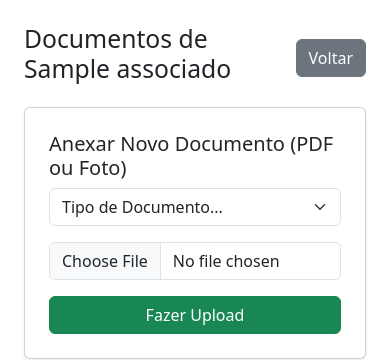
After one commit to junioraraujo270286-afk/ACPAMSAL-Flask-App, a Flask app: page /admin/associados/documentos/1 in a window 390 px wide. The commit adds this page. Shown: the top 360 px of the page. Run offline with Flask 3, Linux system fonts and the light colour scheme; the visitor is signed in with stand-in values (Sample User, id 1); tables that the repository leaves empty hold one stand-in row (values such as "Sample post"); parts of the project's set-up code (start-up, migrations or seed data) failed here and were passed over.

Commit message:
Versão Final 2025: Upload de PDF, Fotos em Disco e Regras ACPAMSAL

```diff
--- /dev/null
+++ b/templates/gerenciar_documentos.html
@@ -0,0 +1,53 @@
+{% extends "base.html" %}
+{% block content %}
+<div class="container mt-4">
+    <div class="d-flex justify-content-between align-items-center mb-3">
+        <h2>Documentos de {{ associado.nome }}</h2>
+        <a href="{{ url_for('gerenciar_associados_web') }}" class="btn btn-secondary">Voltar</a>
+    </div>
+
+    <div class="card p-4 shadow-sm mb-4">
+        <h5>Anexar Novo Documento (PDF ou Foto)</h5>
+        <form method="POST" enctype="multipart/form-data" class="row g-3">
+            <div class="col-md-5">
+                <select name="tipo_doc" class="form-select" required>
+                    <option value="" disabled selected>Tipo de Documento...</option>
+                    <option value="RG">RG</option>
+                    <option value="CNH">CNH</option>
+                    <option value="CRLV">CRLV (Documento Moto)</option>
+                    <option value="Comprovante">Comprovante de Residência</option>
+                    <option value="Outro">Outro</option>
+                </select>
+            </div>
+            <div class="col-md-5">
+                <input type="file" name="arquivo" class="form-control" accept=".pdf, .jpg, .jpeg, .png" required>
+            </div>
+            <div class="col-md-2">
+                <button type="submit" class="btn btn-success w-100">Fazer Upload</button>
+            </div>
+        </form>
+    </div>
+
+    <div class="row">
+        {% for doc in associado.documentos %}
+        <div class="col-md-4 mb-3">
+            <div class="card h-100 shadow-sm text-center p-3">
+                <div class="mb-2">
+                    {% if doc.caminho.endswith('.pdf') %}
+                        <i class="bi bi-file-earmark-pdf text-danger" style="font-size: 3rem;"></i>
+                        <p class="mb-0">Arquivo PDF</p>
+                    {% else %}
+                        <img src="{{ url_for('serve_file', filename=doc.caminho) }}" class="img-thumbnail" style="max-height: 100px;">
+                    {% endif %}
+                </div>
+                <h6 class="card-title">{{ doc.tipo_doc }}</h6>
+                <p class="text-muted small">Enviado em: {{ doc.data_upload.strftime('%d/%m/%Y') }}</p>
+                <a href="{{ url_for('serve_file', filename=doc.caminho) }}" target="_blank" class="btn btn-primary btn-sm">Visualizar</a>
+            </div>
+        </div>
+        {% else %}
+        <div class="col-12 text-center text-muted">Nenhum documento anexado ainda.</div>
+        {% endfor %}
+    </div>
+</div>
+{% endblock %}
--- a/templates/perfil_associado.html
+++ b/templates/perfil_associado.html
@@ -13,7 +13,7 @@
 <div class="row">
     <div class="col-md-3 mb-4 text-center">
         {% if associado.foto_base64 %}
-            <img src="{{ associado.foto_base64 }}" alt="Foto do Associado" class="img-fluid rounded-circle shadow" style="width: 150px; height: 150px; object-fit: cover;">
+            <img src="{{ url_for('serve_file', filename=associado.foto_perfil) if associado.foto_perfil else 'https://via.placeholder.com/150' }}" class="img-fluid rounded">
         {% else %}
             <i class="fas fa-user-circle fa-7x text-secondary"></i>
         {% endif %}
```
